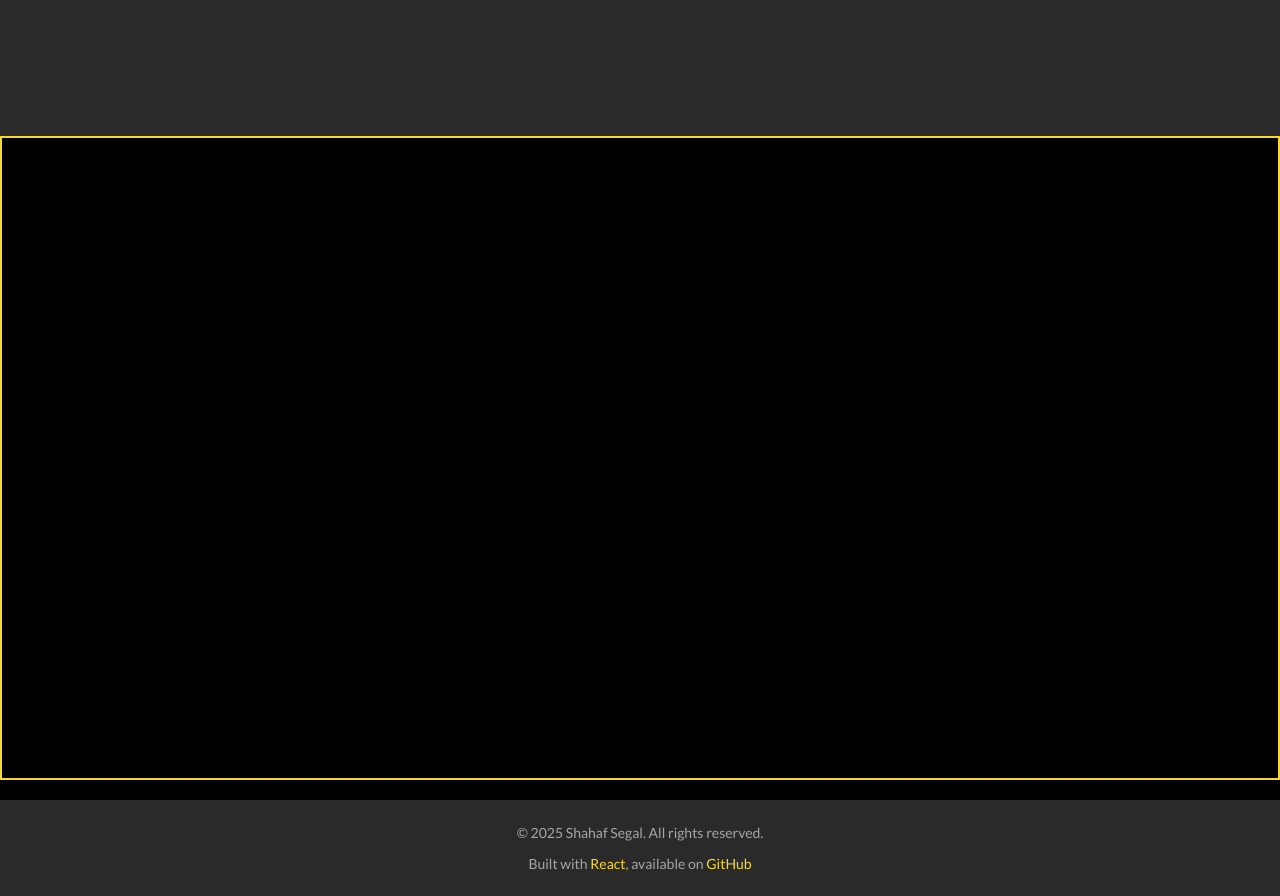
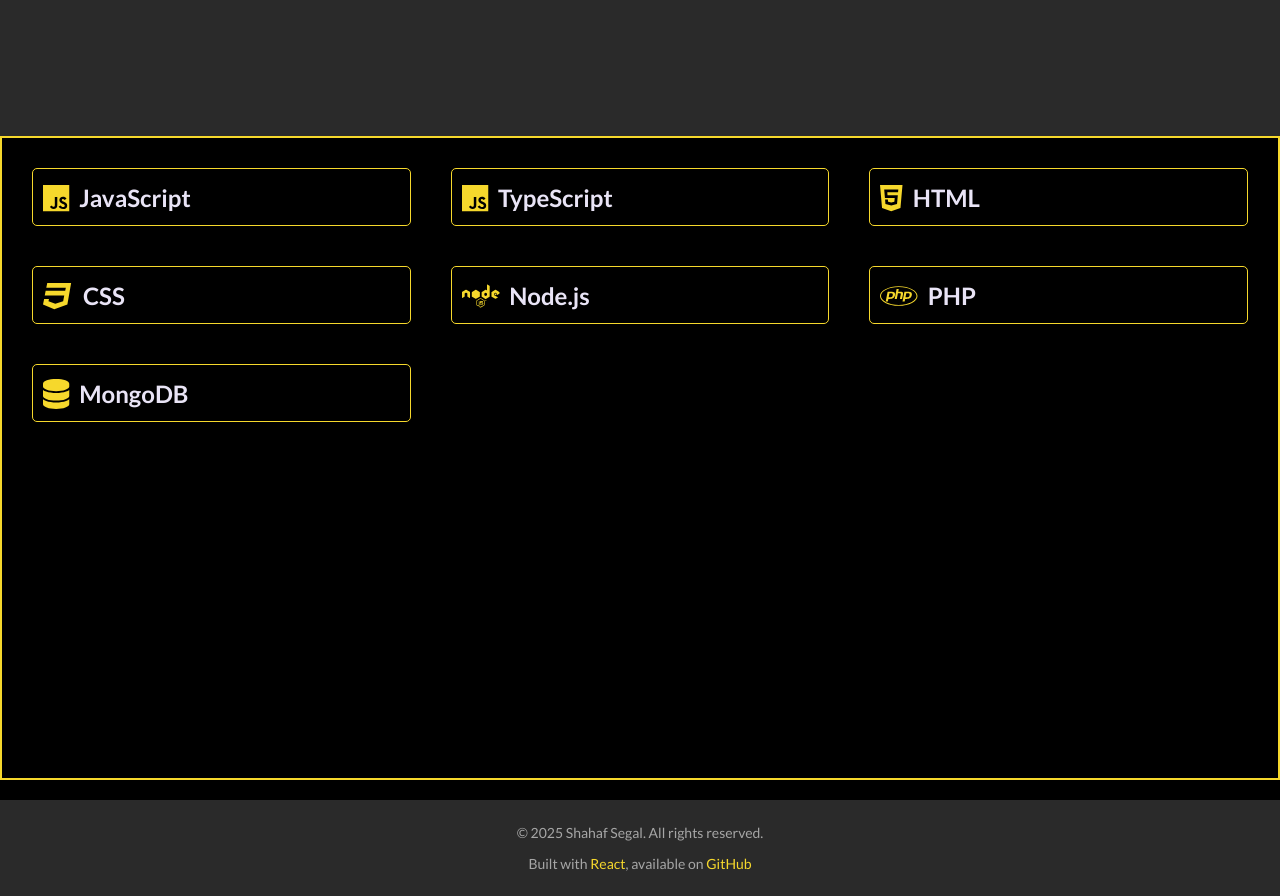
Before and after one commit to shahaf-Segal/Portfolio_Shahaf, a React (Vite) app: page / in a window 1280 px wide. Shown: the part 660-1556 px from the top of the page. Built offline with nearby package versions, Linux system fonts and the light colour scheme.

Commit message:
added skills

```diff
--- a/src/components/Molecules/DownloadButton/DownloadButton.module.scss
+++ b/src/components/Molecules/DownloadButton/DownloadButton.module.scss
@@ -1,6 +1,7 @@
 .download_button {
   margin-bottom: 20px;
   text-align: center;
+  user-select: none;
 
   a {
     background-color: #4caf50;
--- a/src/components/Sections/About/About.jsx
+++ b/src/components/Sections/About/About.jsx
@@ -1,6 +1,31 @@
+import {
+  faCss3,
+  faHtml5,
+  faJs,
+  faNode,
+  faPhp,
+} from "@fortawesome/free-brands-svg-icons";
+import { faDatabase } from "@fortawesome/free-solid-svg-icons";
+import { FontAwesomeIcon } from "@fortawesome/react-fontawesome";
+import SkillContainer from "../../Molecules/SkillContainer/SkillContainer";
 import Styles from "./About.module.css";
+
 function About() {
-  return <div className={Styles["section_about"]} id="about"></div>;
+  const skills = [
+    { icon: <FontAwesomeIcon icon={faJs} />, name: "JavaScript" },
+    { icon: <FontAwesomeIcon icon={faJs} />, name: "TypeScript" },
+    { icon: <FontAwesomeIcon icon={faHtml5} />, name: "HTML" },
+    { icon: <FontAwesomeIcon icon={faCss3} />, name: "CSS" },
+    { icon: <FontAwesomeIcon icon={faNode} />, name: "Node.js" },
+    { icon: <FontAwesomeIcon icon={faPhp} />, name: "PHP" },
+    { icon: <FontAwesomeIcon icon={faDatabase} />, name: "MongoDB" },
+  ];
+
+  return (
+    <div className={Styles["section_about"]} id="about">
+      <SkillContainer skills={skills} />
+    </div>
+  );
 }
 
 export default About;
```
